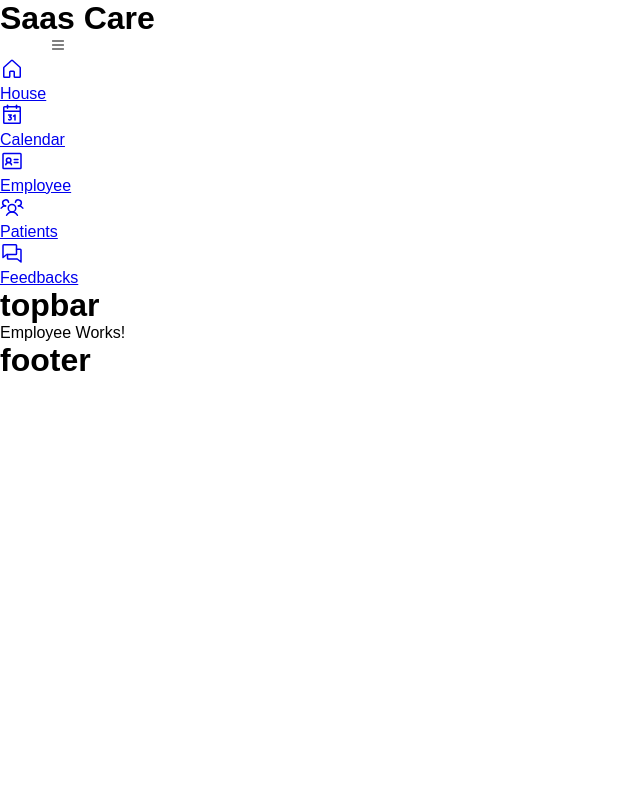
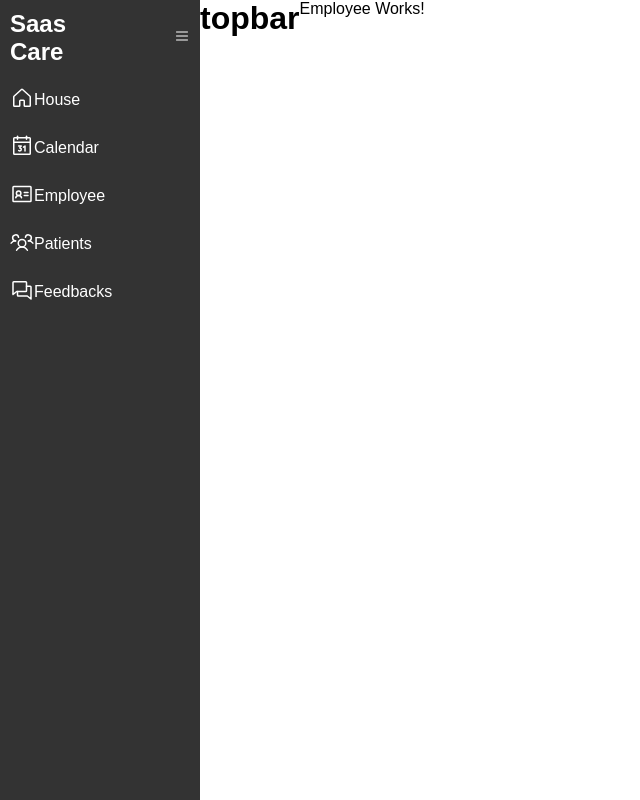
Before and after one commit to luisfelipeprs/gscare-frontend, a React (Vite) app: page /admin/employee in a window 1280 px wide. Both pictures are taken after a click on the icon 8 px from the left and 8 px from the top of the page. Shown: the whole page, without its empty margins (0-640 px from the left). Built offline with nearby package versions, Linux system fonts and the light colour scheme.

Commit message:
sidebar styling using styled components

```diff
--- a/src/App.tsx
+++ b/src/App.tsx
@@ -1,18 +1,10 @@
 import './App.css'
-// import Home from './pages/Home'
-import { Outlet } from 'react-router-dom'
-import Sidebar from './components/SideBar'
+import AdminPage from './templates/AdminPage'
 
 function App() {
 
   return (
-    <>
-      {/* <Home /> */}
-      <Sidebar/>
-      <h1>topbar</h1>
-      <Outlet />
-      <h1>footer</h1>
-    </>
+    <AdminPage/>
   )
 }
 export default App
--- a/src/components/SideBar/index.tsx
+++ b/src/components/SideBar/index.tsx
@@ -1,4 +1,11 @@
-import React, { useState } from 'react';
+import  { useState } from 'react';
+import {
+  SidebarContainer,
+  TopSection,
+  Logo,
+  LinkText,
+  NavLinkStyled,
+} from './styled'; // Importe os estilos do arquivo styled.ts
 
 import {
   List,
@@ -6,65 +13,57 @@ import {
   Calendar,
   IdentificationCard,
   UsersThree,
-    Chats
-  }
-  from "phosphor-react";
-
-import { NavLink } from 'react-router-dom';
-
+  Chats,
+} from 'phosphor-react';
 
 const Sidebar = () => {
-    const[isOpen ,setIsOpen] = useState(false);
-    const toggle = () => setIsOpen (!isOpen);
+  const [isOpen, setIsOpen] = useState(false);
+  const toggle = () => setIsOpen(!isOpen);
 
   return (
-        <div className="container">
+    <SidebarContainer isOpen={isOpen}>
+      <TopSection>
+        <Logo style={{ display: isOpen ? 'block' : 'none' }} isOpen={isOpen}>Saas Care</Logo>
+        <div style={{ marginLeft: isOpen ? '50px' : '0px' }} className="bars">
+          <List onClick={toggle} />
+        </div>
+      </TopSection>
 
-           <div style={{width: isOpen ? "200px" : "50px"}} className="sidebar">
-               <div className="top_section">
-                   <h1 style={{display: isOpen ? "block" : "none"}} className="logo">Saas Care</h1>
-                   <div style={{marginLeft: isOpen ? "50px" : "0px"}} className="bars">
-                       <List onClick={toggle}/>
+      <NavLinkStyled to="/admin/" className="link">
+        <div className="icon">
+          <House size={24} />
         </div>
+        <LinkText style={{ display: isOpen ? 'block' : 'none' }} isOpen={isOpen}>House</LinkText>
+      </NavLinkStyled>
+
+      <NavLinkStyled to="/admin/calendar/" className="link">
+        <div className="icon">
+          <Calendar size={24} />
         </div>
+        <LinkText style={{ display: isOpen ? 'block' : 'none' }} isOpen={isOpen}>Calendar</LinkText>
+      </NavLinkStyled>
 
-                <NavLink to="/admin/" className="link">
+      <NavLinkStyled to="/admin/employee/" className="link">
         <div className="icon">
-                        <House size={24}/>
+          <IdentificationCard size={24} />
         </div>
-                    <div style={{display: isOpen ? "block" : "none"}} className="link_text">House</div>
-                </NavLink>
+        <LinkText style={{ display: isOpen ? 'block' : 'none' }} isOpen={isOpen}>Employee</LinkText>
+      </NavLinkStyled>
 
-                <NavLink to="/admin/calendar/" className="link">
+      <NavLinkStyled to="/admin/patients/" className="link">
         <div className="icon">
-                        <Calendar size={24}/>
+          <UsersThree size={24} />
         </div>
-                    <div style={{display: isOpen ? "block" : "none"}} className="link_text">Calendar</div>
-                </NavLink>
+        <LinkText style={{ display: isOpen ? 'block' : 'none' }} isOpen={isOpen}>Patients</LinkText>
+      </NavLinkStyled>
 
-                <NavLink to="/admin/employee/" className="link">
+      <NavLinkStyled to="/admin/feedback/" className="link">
         <div className="icon">
-                        <IdentificationCard size={24}/>
+          <Chats size={24} />
         </div>
-                    <div style={{display: isOpen ? "block" : "none"}} className="link_text">Employee</div>
-                </NavLink>
-
-                <NavLink to="/admin/patients/" className="link">
-                    <div className="icon">
-                        <UsersThree size={24}/>
-                    </div>
-                    <div style={{display: isOpen ? "block" : "none"}} className="link_text">Patients</div>
-                </NavLink>
-
-                <NavLink to="/admin/feedback/" className="link">
-                    <div className="icon">
-                        <Chats size={24}/>
-                    </div>
-                    <div style={{display: isOpen ? "block" : "none"}} className="link_text">Feedbacks</div>
-                </NavLink>
-
-           </div>
-        </div>
+        <LinkText style={{ display: isOpen ? 'block' : 'none' }} isOpen={isOpen}>Feedbacks</LinkText>
+      </NavLinkStyled>
+    </SidebarContainer>
   );
 };
 
--- a/src/components/SideBar/styled.ts
+++ b/src/components/SideBar/styled.ts
@@ -0,0 +1,50 @@
+import styled from 'styled-components';
+import { NavLink } from 'react-router-dom';
+
+interface IisOpen{
+  isOpen: boolean
+
+}
+
+export const SidebarContainer = styled.div<IisOpen>`
+  width: ${(props) => (props.isOpen ? '200px' : '50px')};
+  height: 100vh;
+  background-color: #333; /* Cor de fundo da sidebar */
+  color: #fff; /* Cor do texto */
+  transition: width 0.3s ease-in-out;
+`;
+
+export const TopSection = styled.div`
+  display: flex;
+  align-items: center;
+  padding: 10px;
+`;
+
+export const Logo = styled.h1<IisOpen>`
+  display: ${(props) => (props.isOpen ? 'block' : 'none')};
+  font-size: 1.5rem;
+  margin: 0;
+`;
+
+export const LinkIcon = styled.div`
+  font-size: 1.2rem;
+  margin-right: 10px;
+`;
+
+export const LinkText = styled.div<IisOpen>`
+  display: ${(props) => (props.isOpen ? 'block' : 'none')};
+  font-size: 1rem;
+`;
+
+export const NavLinkStyled = styled(NavLink)`
+  text-decoration: none;
+  color: #fff;
+  display: flex;
+  align-items: center;
+  padding: 10px;
+  transition: background-color 0.2s ease-in-out;
+
+  &:hover {
+    background-color: #555; /* Cor de fundo do link ao passar o mouse */
+  }
+`;
--- /dev/null
+++ b/src/templates/AdminPage.tsx
@@ -0,0 +1,18 @@
+import { Outlet } from "react-router-dom"
+import Sidebar from "../components/SideBar"
+import { Container } from "./styled"
+
+
+function AdminPage() {
+
+  return (
+    <Container>
+      <Sidebar/>
+      <h1>topbar</h1>
+      <Outlet />
+
+    </Container>
+
+  )
+}
+export default AdminPage
--- /dev/null
+++ b/src/templates/styled.ts
@@ -0,0 +1,6 @@
+import styled from 'styled-components';
+import { NavLink } from 'react-router-dom';
+
+export const Container = styled.div`
+  display: flex;
+`
```
Lines whose indentation alone changed are shown as unchanged.
